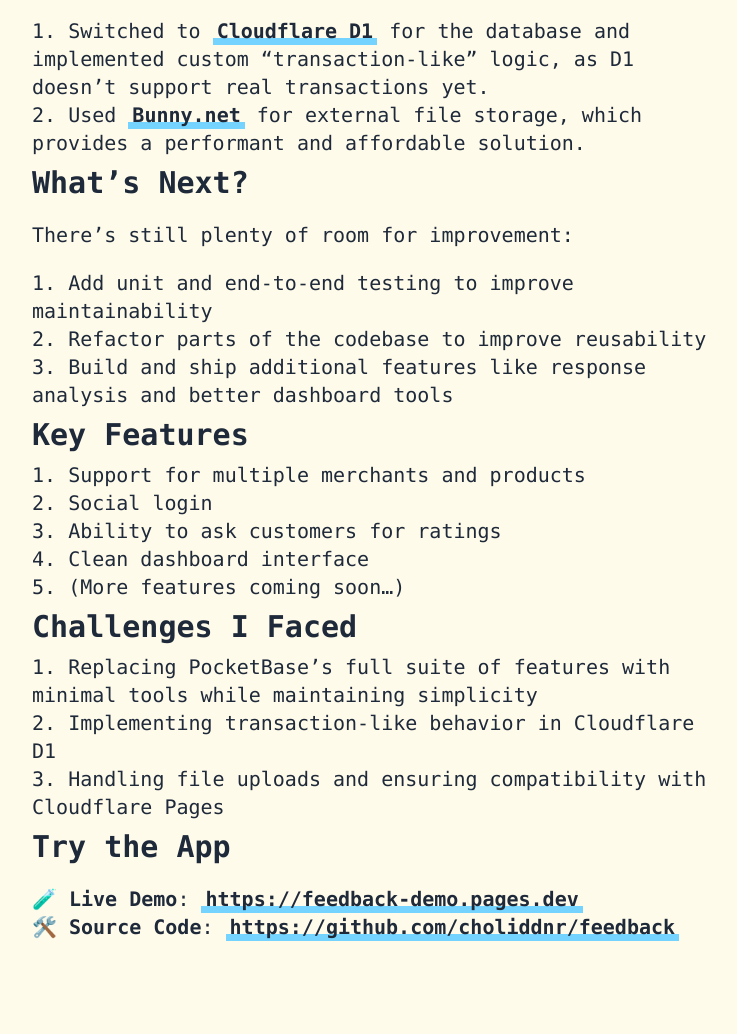
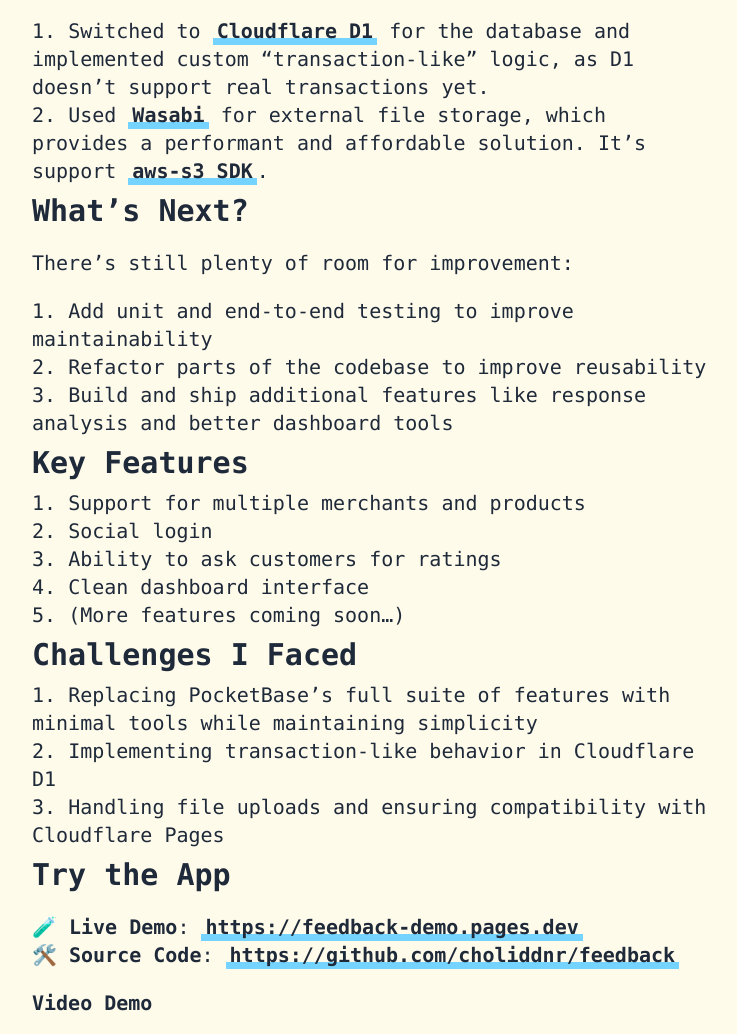
Before and after one commit to choliddnr/cholid, an Astro site: page /project/feedback in a window 1280 px wide. Shown: the part 1491-2525 px from the top of the page, without its empty margins (268-1005 px from the left). Before the commit the page ends 2472 px from the top, so only its background shows below. Built offline with nearby package versions, Linux system fonts and the light colour scheme; Astro itself is replaced by a stand-in of ours; grey boxes are pictures that could not be loaded.

Commit message:
update feedback article

```diff
--- a/src/content/project/feedback.md
+++ b/src/content/project/feedback.md
@@ -34,7 +34,7 @@
 For the demo, I deployed the app on [Cloudflare Pages](https://pages.cloudflare.com/) (a free hosting platform). Due to its limitations, I had to make a few adjustments:
 
 1. Switched to [Cloudflare D1](https://developers.cloudflare.com/d1/) for the database and implemented custom "transaction-like" logic, as D1 doesn’t support real transactions yet.
-2. Used [Bunny.net](https://bunny.net/) for external file storage, which provides a performant and affordable solution.
+2. Used [Wasabi](https://wasabi.com/) for external file storage, which provides a performant and affordable solution. It's support [aws-s3 SDK](https://www.npmjs.com/package/@aws-sdk/client-s3).
 
 ## What’s Next?
 
@@ -62,3 +62,7 @@
 
 🧪 **Live Demo**: [https://feedback-demo.pages.dev](https://feedback-demo.pages.dev)
 🛠️ **Source Code**: [https://github.com/choliddnr/feedback](https://github.com/choliddnr/feedback)
+
+**Video Demo**
+
+<iframe width="560" height="315" src="https://www.youtube.com/embed/3_CbTY35Q8w?si=zNEL60H9_el_NvTG" title="YouTube video player" frameborder="0" allow="accelerometer; autoplay; clipboard-write; encrypted-media; gyroscope; picture-in-picture; web-share" referrerpolicy="strict-origin-when-cross-origin" allowfullscreen></iframe>
```
